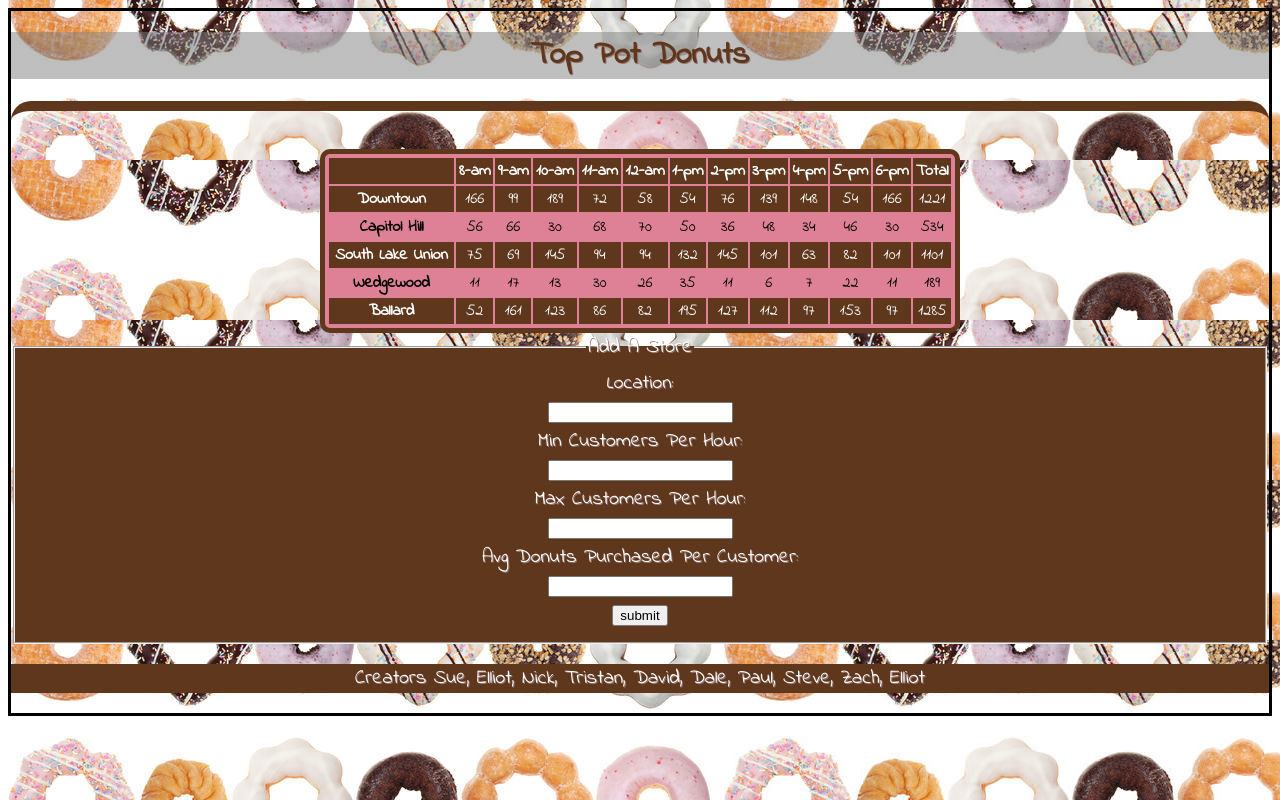
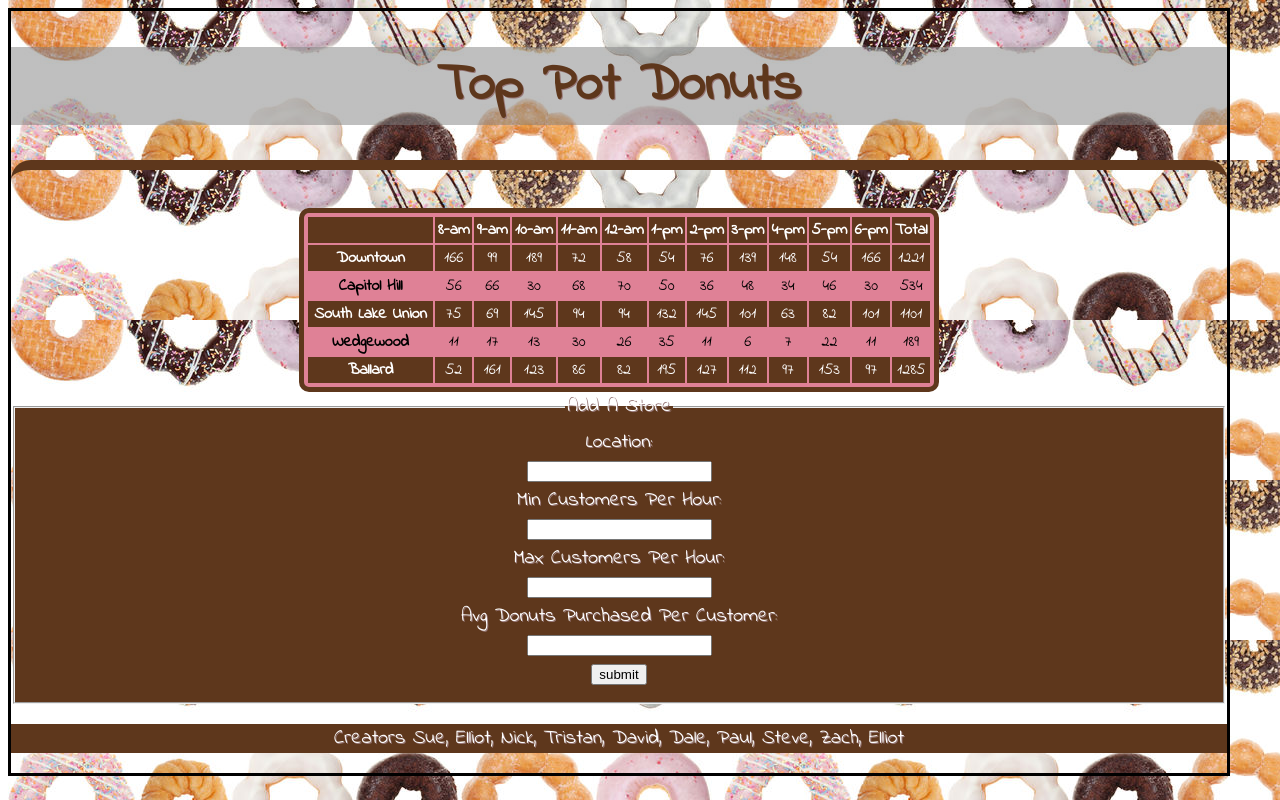
Before and after one commit to Sueonmaui/Donut_Shop, a plain HTML site: page index.html in a window 1280 px wide. Drawn offline with Linux system fonts and the light colour scheme.

Commit message:
fixed & fluid added

```diff
--- a/main.css
+++ b/main.css
@@ -1,5 +1,6 @@
 h1 {
 font-family: 'Indie Flower', cursive;
+font-size: 40pt;
 background-color: hsla(0,0%,50%,0.5);
 text-shadow: 1px 1px 0px #987979;
 text-align: center;
@@ -7,6 +8,7 @@ color: #5E371C;
 }
 
 #main-table{
+  position: static;
   background-color: #DF8196;
   text-align: center;
   margin: 0 auto 0 auto;
@@ -25,6 +27,7 @@ hr.line{
 }
 
 body{
+  width: 95%;
   border-style: solid;
   font-family: 'Indie Flower', cursive;
   text-align: center;
```
